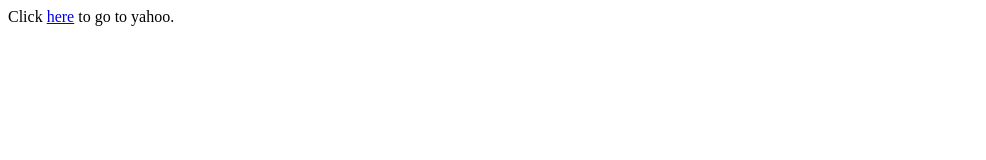
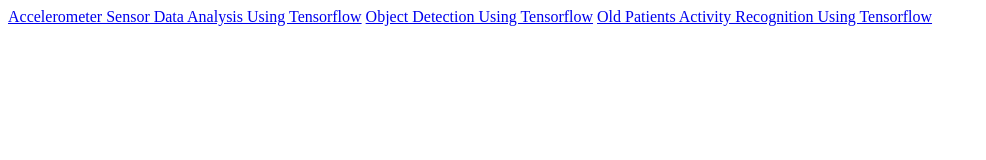
Before and after one commit to shubham-gaur/Activity-Recognition-With-Tensorflow, a plain HTML site: page docs/index.html in a window 1280 px wide. Shown: the whole page, without its empty margins (0-986 px from the left). Drawn offline with Linux system fonts and the light colour scheme.

Commit message:
Update index.html

```diff
--- a/docs/index.html
+++ b/docs/index.html
@@ -1 +1,3 @@
-Click <a href="Accelerometer_Sensor_Data_Analysis_Main.html">here</a> to go to yahoo.
+<a href="Accelerometer_Sensor_Data_Analysis_Main.html">Accelerometer Sensor Data Analysis Using Tensorflow</a>
+<a href="Object-Detection-Using-Tensorflow.html">Object Detection Using Tensorflow</a>
+<a href="Patients-Activity-Detection.html">Old Patients Activity Recognition Using Tensorflow</a>
```
